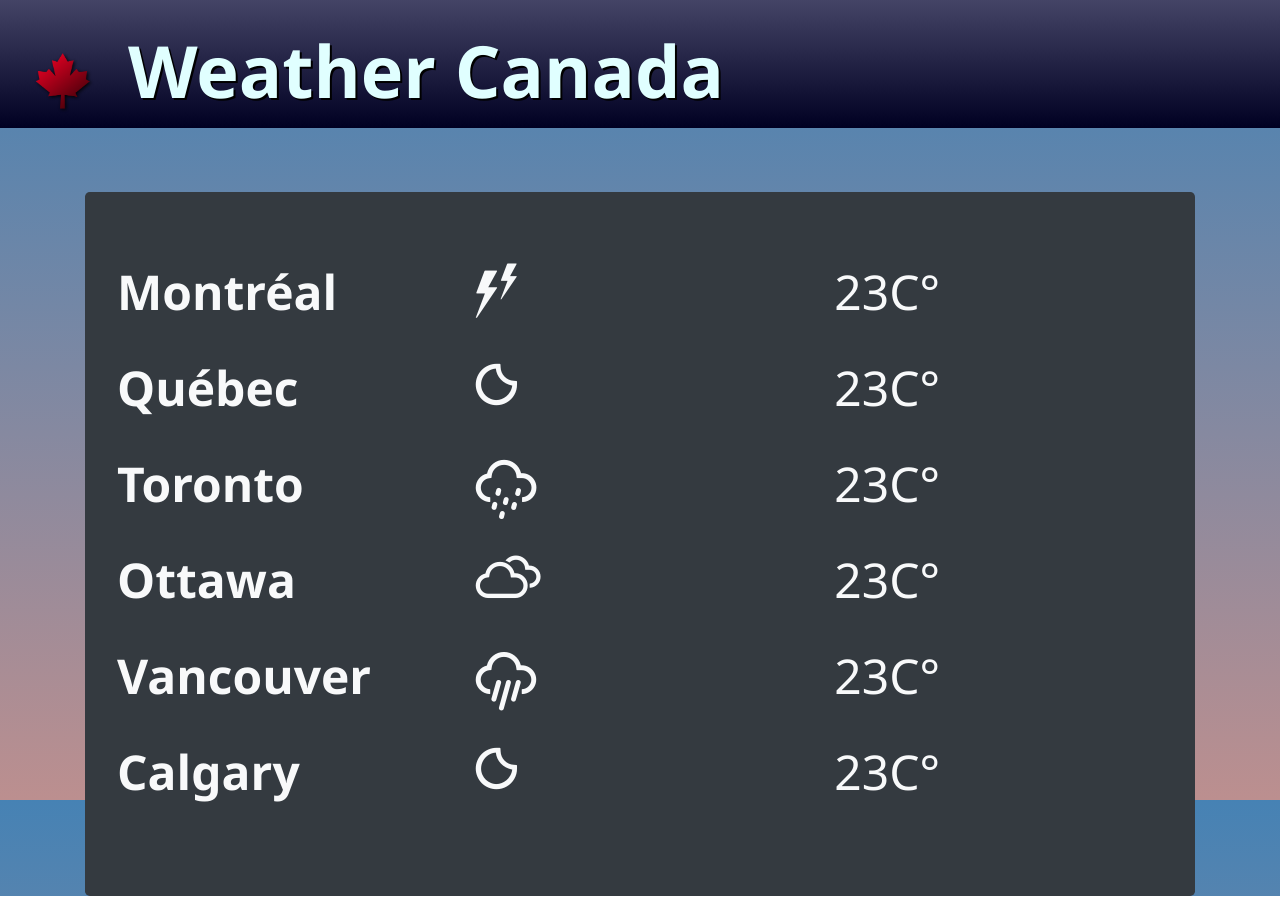
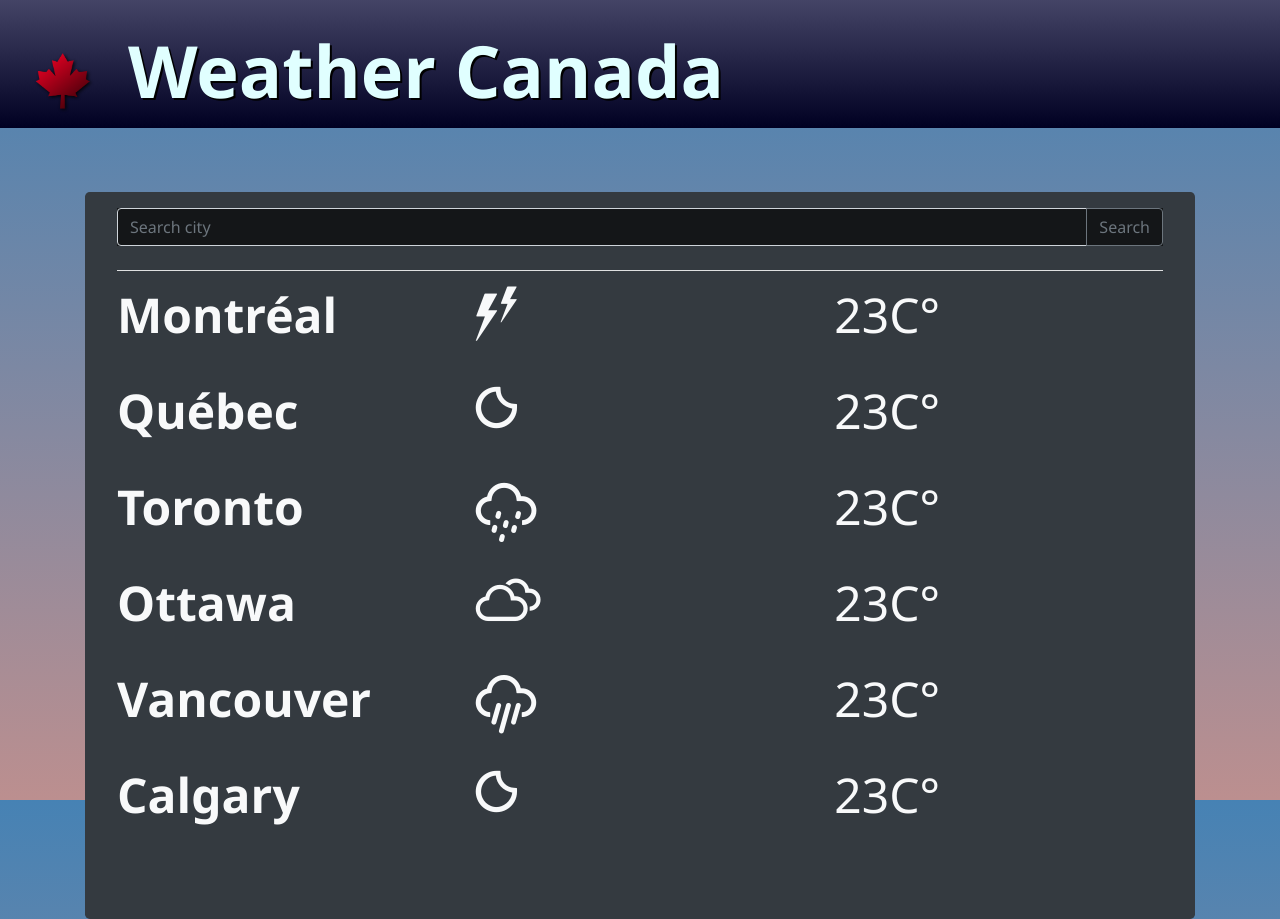
Before and after one commit to PhilippeBel/WeatherPrototype, an Angular app: page / in a window 1280 px wide. Before the commit the page ends 896 px from the top, so only its background shows below. Built offline with nearby package versions, Linux system fonts and the light colour scheme.

Commit message:
added search bar

```diff
--- a/src/app/app.module.ts
+++ b/src/app/app.module.ts
@@ -7,6 +7,7 @@ import { UpperBarComponent } from './upper-bar/upper-bar.component';
 import { WarningBarComponent } from './warning-bar/warning-bar.component';
 import { ListCitiesComponent } from './list-cities/list-cities.component';
 import { ListCitiesElemComponent } from './list-cities-elem/list-cities-elem.component';
+import { SearchBarComponent } from './search-bar/search-bar.component';
 
 @NgModule({
   declarations: [
@@ -15,7 +16,8 @@ import { ListCitiesElemComponent } from './list-cities-elem/list-cities-elem.com
     UpperBarComponent,
     WarningBarComponent,
     ListCitiesComponent,
-    ListCitiesElemComponent
+    ListCitiesElemComponent,
+    SearchBarComponent
   ],
   imports: [
     BrowserModule
--- a/src/app/list-cities/list-cities.component.html
+++ b/src/app/list-cities/list-cities.component.html
@@ -1,4 +1,5 @@
-<div class="text-light bg-dark container jumbotron" >
+<div class="text-light bg-dark container jumbotron pt-3" >
+  <app-search-bar></app-search-bar>
 <div class="align-bottom city-name" *ngFor="let city of cities" style="height: 96px;">
   <app-list-cities-elem class="row" [city]="city"></app-list-cities-elem>
   </div>
--- /dev/null
+++ b/src/app/search-bar/search-bar.component.html
@@ -0,0 +1,9 @@
+<div class="pb-2">
+<div class="input-group search-bar text-white ">
+<input type="text" class="form-control search-bar text-white" placeholder="Search city" >
+<div class="input-group-append">
+    <button class="btn btn-outline-secondary" type="button">Search</button>
+  </div>
+</div>
+</div>
+<hr class="bg-light mb-2"/>
--- /dev/null
+++ b/src/app/search-bar/search-bar.component.scss
@@ -0,0 +1,4 @@
+.search-bar{
+background-color: #141618;
+
+}
--- /dev/null
+++ b/src/app/search-bar/search-bar.component.ts
@@ -0,0 +1,15 @@
+import { Component, OnInit } from '@angular/core';
+
+@Component({
+  selector: 'app-search-bar',
+  templateUrl: './search-bar.component.html',
+  styleUrls: ['./search-bar.component.scss']
+})
+export class SearchBarComponent implements OnInit {
+
+  constructor() { }
+
+  ngOnInit() {
+  }
+
+}
```
Also changed, not shown: 1 other file (tests, documents, lock files or other folders).
